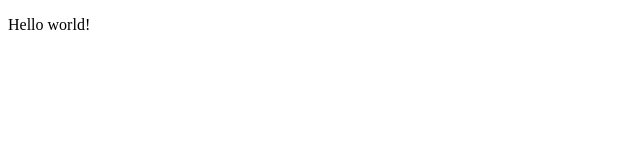
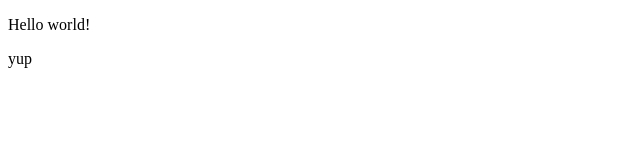
Before and after one commit to devdonde/dare-mighty, a plain HTML site: page index.html in a window 1280 px wide. Shown: the full height of the page, 0-640 px from the left. Drawn offline with Linux system fonts and the light colour scheme.

Commit message:
Update index.html

```diff
--- a/index.html
+++ b/index.html
@@ -1,2 +1,3 @@
 <!DOCTYPE html>
 <p>Hello world!</p>
+<p>yup</p>
```
